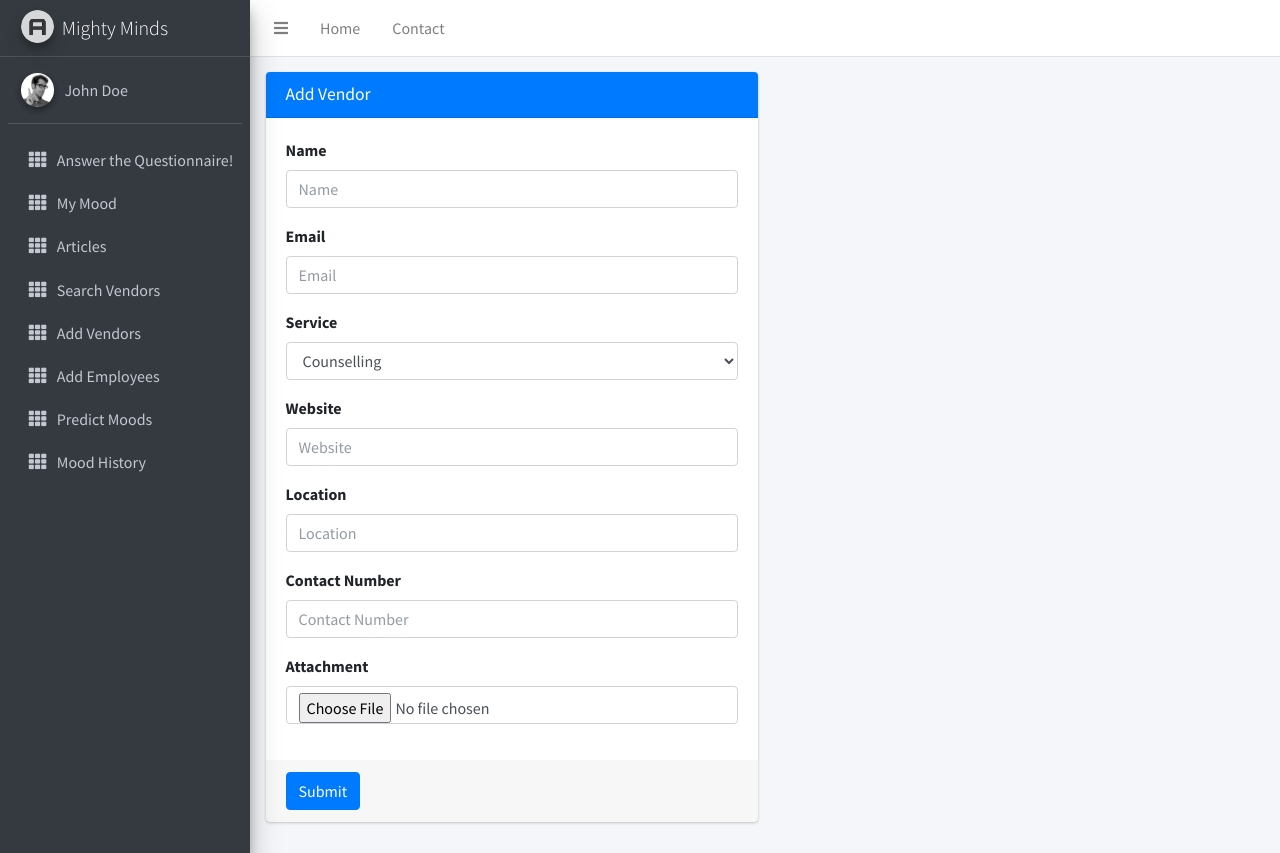
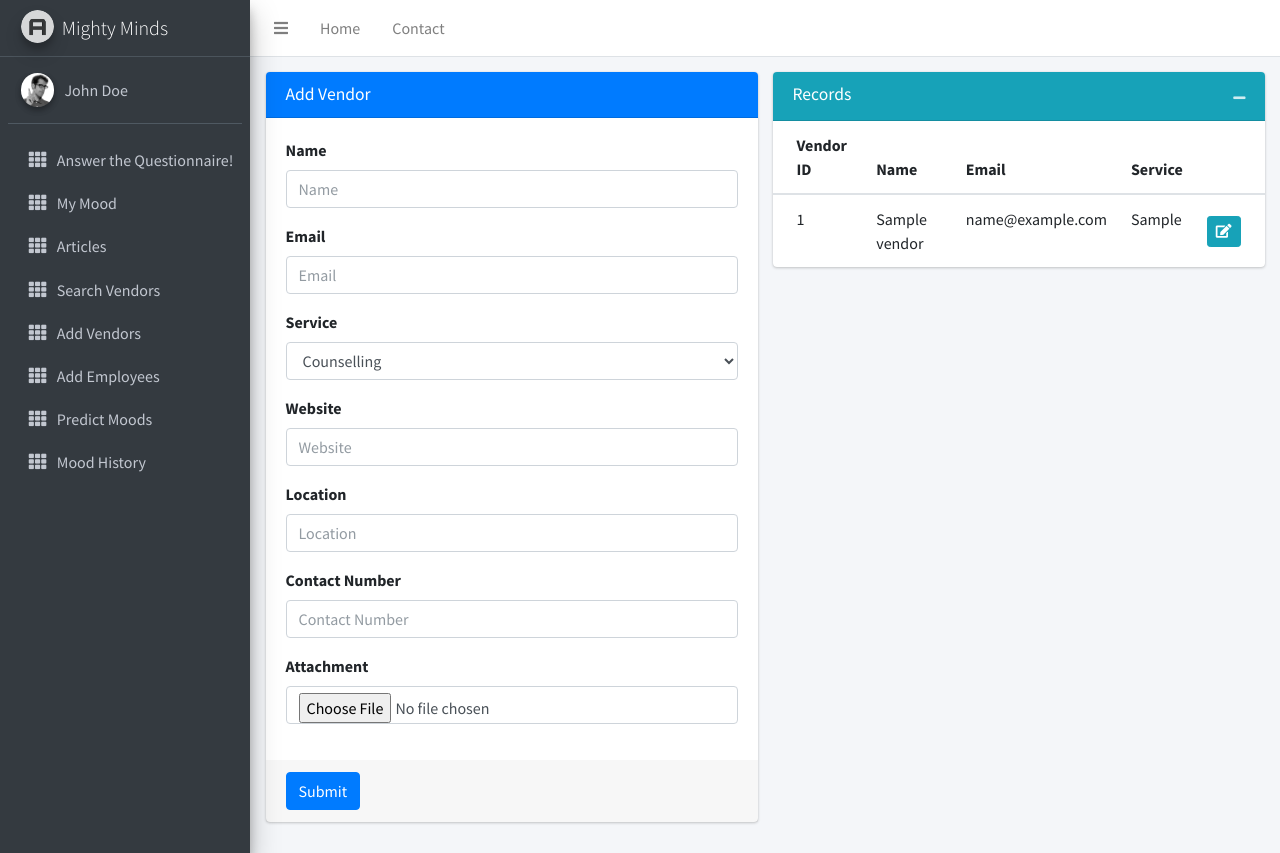
Before and after one commit to NayanaMadhuwantha/Mighty_minds, a PHP site: page /addvendors.php in a window 1280 px wide. Run offline with PHP 8.4, Linux system fonts and the light colour scheme; a user stored in the database is signed in; tables that the repository leaves empty hold one stand-in row (values such as "Sample post"); some libraries are stand-ins or nearby versions.

Commit message:
add vendor fix

```diff
--- a/addvendors.php
+++ b/addvendors.php
@@ -1,4 +1,6 @@
 <?php
+include 'includes/Database.include.php';
+date_default_timezone_set("Asia/Colombo");
 include('layout/header.php');
 include('layout/navbar.php');
 include('layout/sidebar.php');
@@ -62,6 +64,67 @@ include('layout/sidebar.php');
             </form>
           </div>
         </div>
+          <div class="col-md-6">
+              <div class="card card-info">
+                  <div class="card-header">
+                      <h3 class="card-title">Records</h3>
+
+                      <div class="card-tools">
+                          <button type="button" class="btn btn-tool" data-card-widget="collapse" title="Collapse">
+                              <i class="fas fa-minus"></i>
+                          </button>
+                      </div>
+                  </div>
+                  <div class="card-body p-0">
+                      <table class="table">
+                          <thead>
+                          <tr>
+                              <th>Vendor ID</th>
+                              <th>Name</th>
+                              <th>Email</th>
+                              <th>Service</th>
+                              <th></th>
+                          </tr>
+                          </thead>
+                          <tbody>
+
+                          <?php
+
+                          $Database = new Database();
+                          $conn = $Database->getConnection();
+
+                          $sq="SELECT * FROM vendor";
+                          $result=$conn->query($sq);
+
+                          while ($row=$result->fetch_assoc()) {
+                              echo "
+               <tr>
+               <td>".$row['ID']."</td>
+               <td>".$row['Name']."</td>
+               <td>".$row['Email']."</td>
+               <td>".$row['Service']."</td>
+               <td class='text-right py-0 align-middle'>
+                 <div class='btn-group btn-group-sm'>
+                   <a href='#' class='btn btn-info'><i class='fas fa-edit'></i></a>
+                 </div>
+               </td>
+               ";
+
+                          }
+                          ?>
+
+
+
+                          </tbody>
+                      </table>
+                  </div>
+                  <!-- /.card-body -->
+              </div>
+
+
+
+          </div>
+
       </div><!-- /.row -->
     </div><!-- /.container-fluid -->
   </div>
--- a/includes/AddVendor.include.php
+++ b/includes/AddVendor.include.php
@@ -27,7 +27,7 @@ $attachments='uploads/' . $Attach;
 $Database = new Database();
 $conn = $Database->getConnection();
 
-$sql="INSERT INTO vendor(`Name`,Email,Service,WebsiteOrSocialMedia,ContactNumber,Location,Attachments)
+$sql="INSERT INTO vendor(`Name`,Email,Service,WebsiteOrSocialMedia,ContactNumber,Location,Attachment)
       VALUES('".$name."','".$email."','".$service."','".$website."','".$contact."','".$location."','".$attachments."')";
 
 
```
